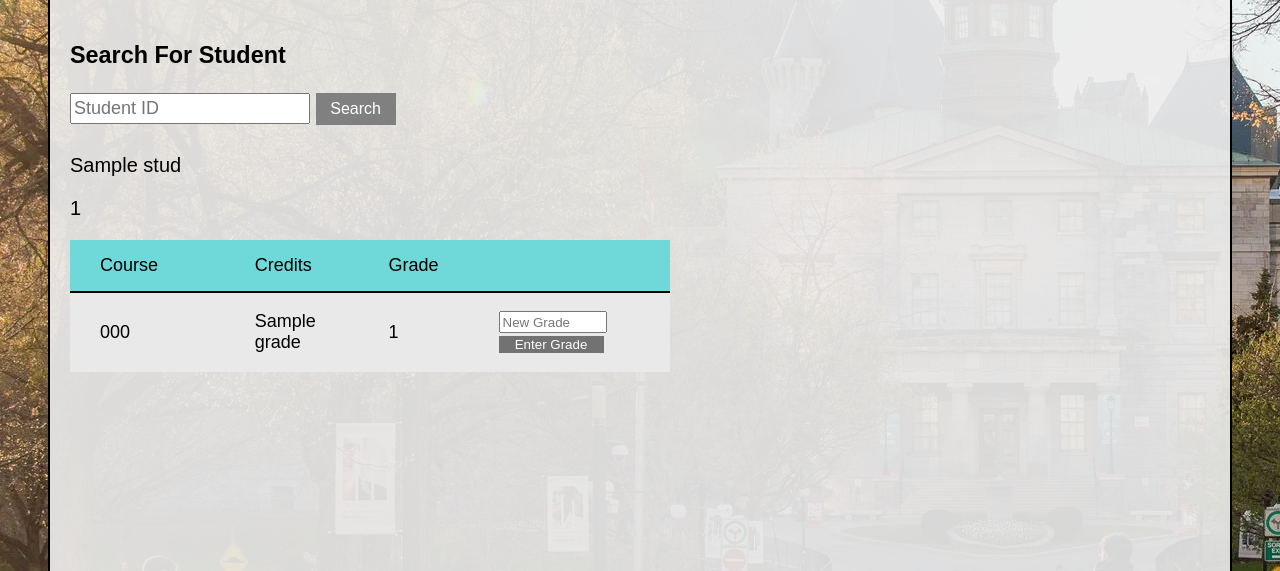
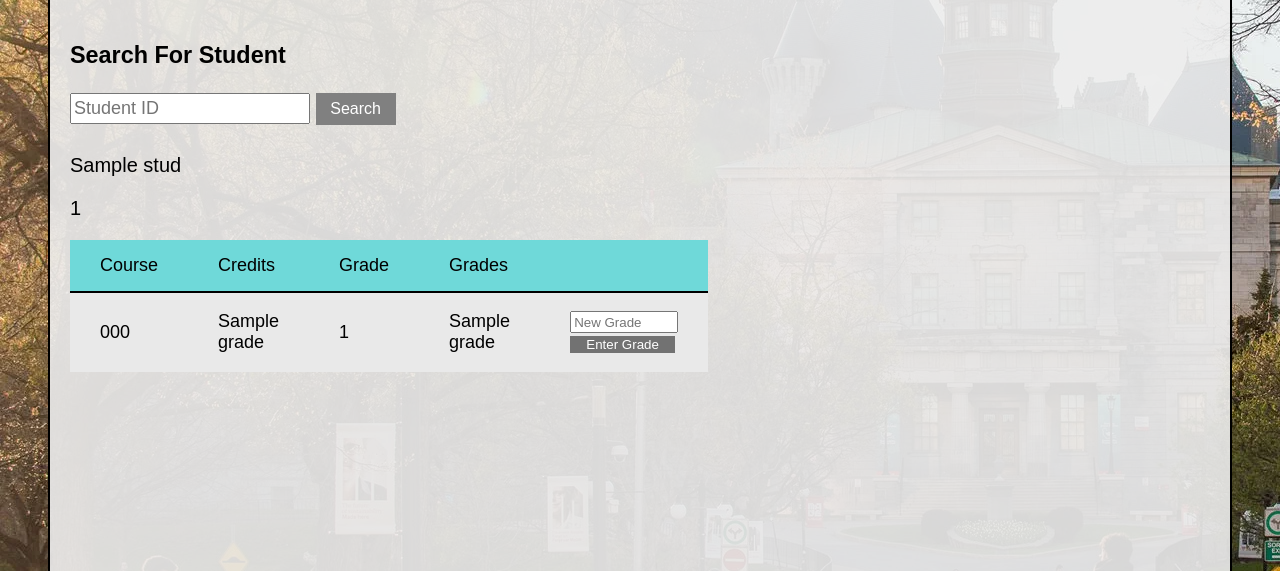
Before and after one commit to ilgaz11/school-website, a Flask app: template templates/staff_enter_grades.html in a window 1280 px wide. Shown: the part 401-972 px from the top of the page. Run offline with Flask 3, Linux system fonts and the light colour scheme; the template is opened without the code that fills it: most values are stand-ins (such as "Sample title", 1, 10 or a date in 2020).

Commit message:
updated grading feature

```diff
--- a/app.py
+++ b/app.py
@@ -109,10 +109,12 @@ def add_new_grades():
     try:
         added_grade = int(request.form.get("new-grade"))
     except ValueError:
-        added_grade = 0
+        added_grade = None
     course_code = request.form.get("course-code")
     student = find_id(session["chosen_student_id"])
-    student.enter_grade(course_code, added_grade)
+    #only add new grade if it is a valid integer
+    if added_grade:
+        student.enter_grade(course_code, added_grade)
     avg_grades=student.avg_grades()
     print(added_grade, course_code)
     return render_template("staff_enter_grades.html", school=sch, name=session["staff_name"], stud=student, grades=avg_grades)
--- a/school_data.py
+++ b/school_data.py
@@ -135,7 +135,8 @@ class Student:
 			grades = data[0]
 			credits = data[1]
 			avg = "N/A" if len(grades) == 0 else str(round(sum(grades) / len(grades), 1))
-			avg_grades[code] = [avg, credits]
+			str_grades = " ".join(map(str, grades))
+			avg_grades[code] = [avg, credits, str_grades]
 		return avg_grades
 
 	def __str__(self):
--- a/static/styles.css
+++ b/static/styles.css
@@ -282,7 +282,6 @@ form {
 }
 
 .next-cell {
-    border: none;
     background-color: transparent;
 }
 
--- a/templates/staff_enter_grades.html
+++ b/templates/staff_enter_grades.html
@@ -17,6 +17,7 @@
                     <td>Course</td>
                     <td>Credits</td>
                     <td>Grade</td>
+                    <td>Grades</td>
                     <td class="next-cell"></td>
                 </tr>
             </thead>
@@ -26,6 +27,7 @@
                     <td>{{ code }}</td>
                     <td>{{ grade[1] }}</td>
                     <td>{{ grade[0] }}</td>
+                    <td>{{ grade[2]}}</td>
                     <td class="next-cell">
                         <form action="/add-new-grades" method="POST">
                             <input class="grade-input" type="text" placeholder="New Grade" name="new-grade">
```
